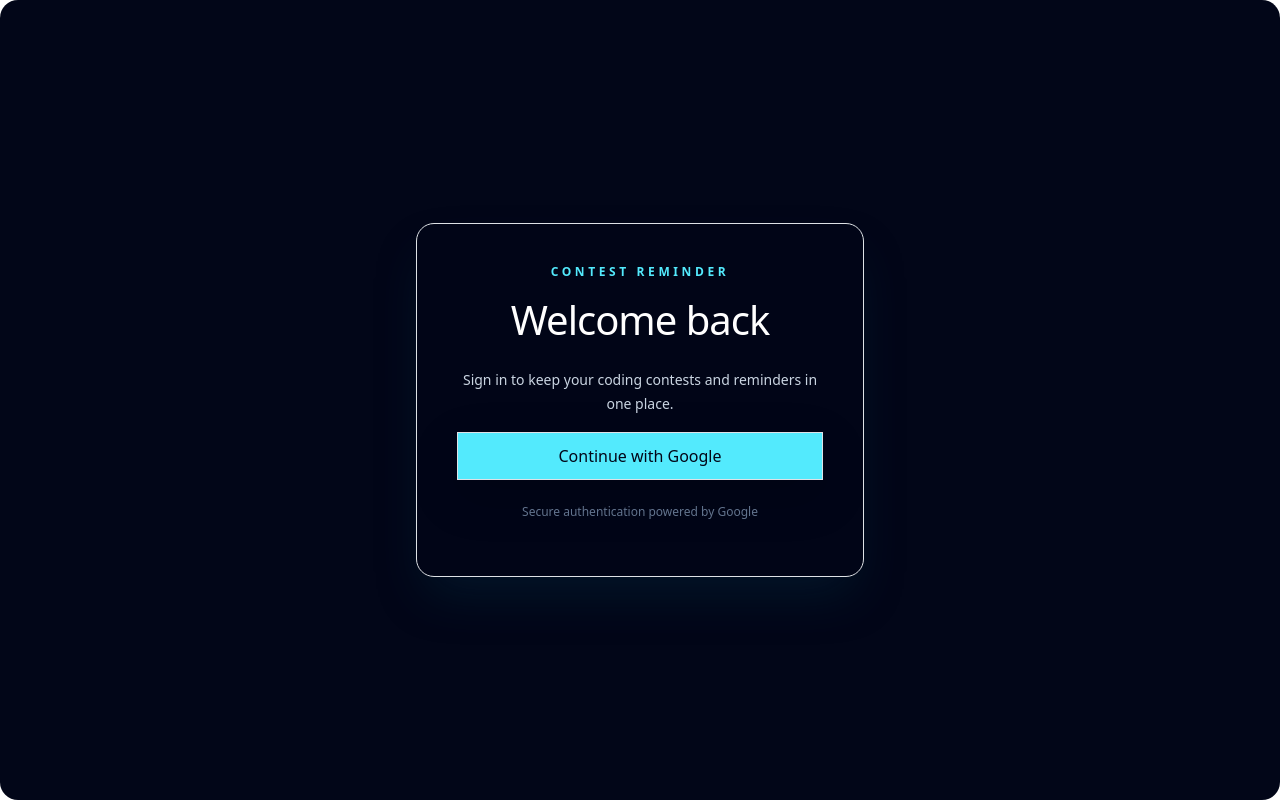
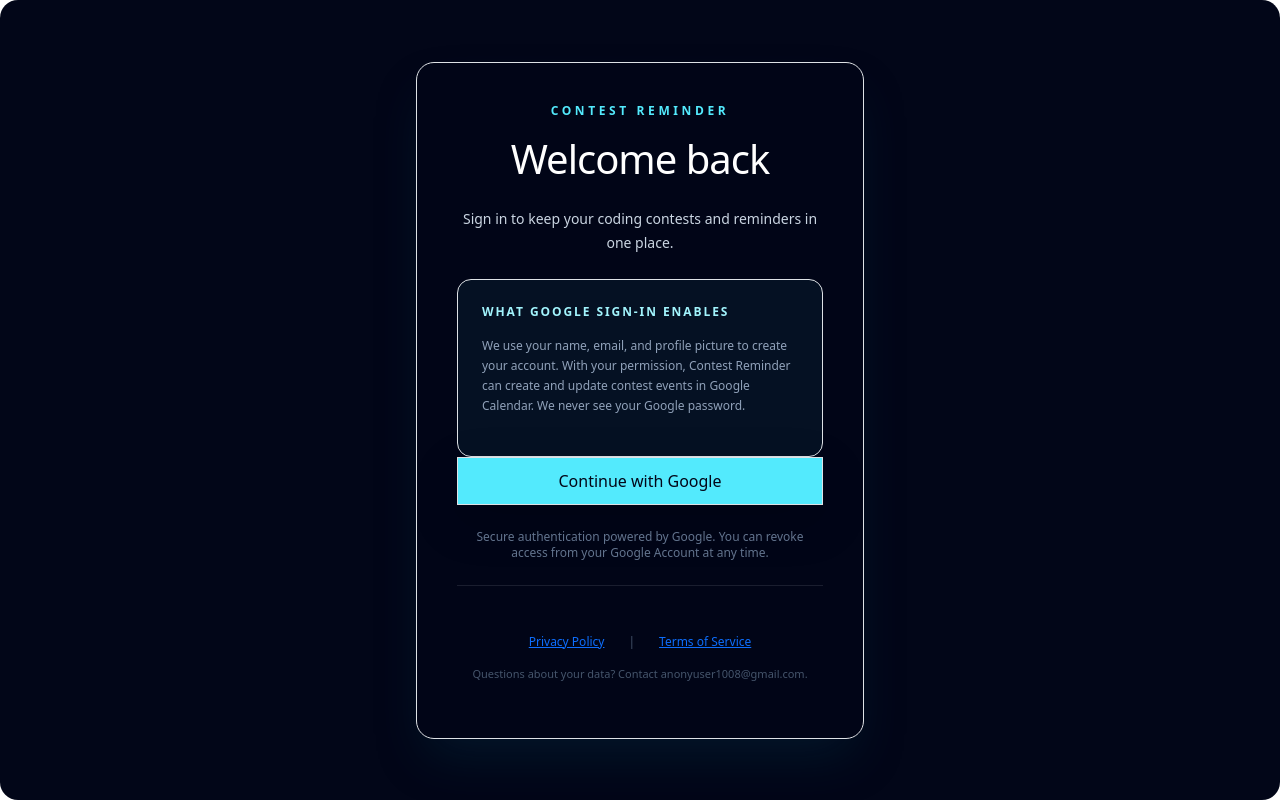
Before and after one commit to CoderAryan1008/Contest-Tracker, a React (Vite) app in the folder Frontend/: page /login in a window 1280 px wide. Built offline with nearby package versions, Linux system fonts and the light colour scheme; no server answers.

Commit message:
Services btn added...

```diff
--- a/Frontend/src/features/authentication/pages/Login.jsx
+++ b/Frontend/src/features/authentication/pages/Login.jsx
@@ -1,6 +1,7 @@
 import { useAuth } from "../hooks/useAuth";
 import GlitchVault from "@/components/ui/glitchvault";
 import { Button } from "@/components/ui/button";
+import { Link } from "react-router-dom";
 
 function Login() {
   const { login } = useAuth();
@@ -26,6 +27,17 @@
           <p className="mx-auto mt-4 max-w-sm text-sm leading-6 text-slate-300">
             Sign in to keep your coding contests and reminders in one place.
           </p>
+          <div className="mt-6 rounded-xl border border-cyan-300/10 bg-cyan-300/5 p-4 text-left">
+            <p className="text-xs font-semibold uppercase tracking-[0.16em] text-cyan-200">
+              What Google sign-in enables
+            </p>
+            <p className="mt-2 text-xs leading-5 text-slate-400">
+              We use your name, email, and profile picture to create your
+              account. With your permission, Contest Reminder can create and
+              update contest events in Google Calendar. We never see your Google
+              password.
+            </p>
+          </div>
           <Button
             type="button"
             onClick={handleClick}
@@ -34,7 +46,28 @@
             Continue with Google
           </Button>
           <p className="mt-4 text-xs text-slate-500">
-            Secure authentication powered by Google
+            Secure authentication powered by Google. You can revoke access from
+            your Google Account at any time.
+          </p>
+          <div className="mt-6 flex items-center justify-center gap-4 border-t border-white/10 pt-5 text-xs text-slate-400">
+            <Link
+              to="/privacy-policy"
+              className="transition-colors hover:text-cyan-200 hover:underline"
+            >
+              Privacy Policy
+            </Link>
+            <span aria-hidden="true" className="text-slate-600">
+              |
+            </span>
+            <Link
+              to="/terms-of-service"
+              className="transition-colors hover:text-cyan-200 hover:underline"
+            >
+              Terms of Service
+            </Link>
+          </div>
+          <p className="mt-3 text-[11px] leading-4 text-slate-600">
+            Questions about your data? Contact anonyuser1008@gmail.com.
           </p>
         </section>
       </main>
```
